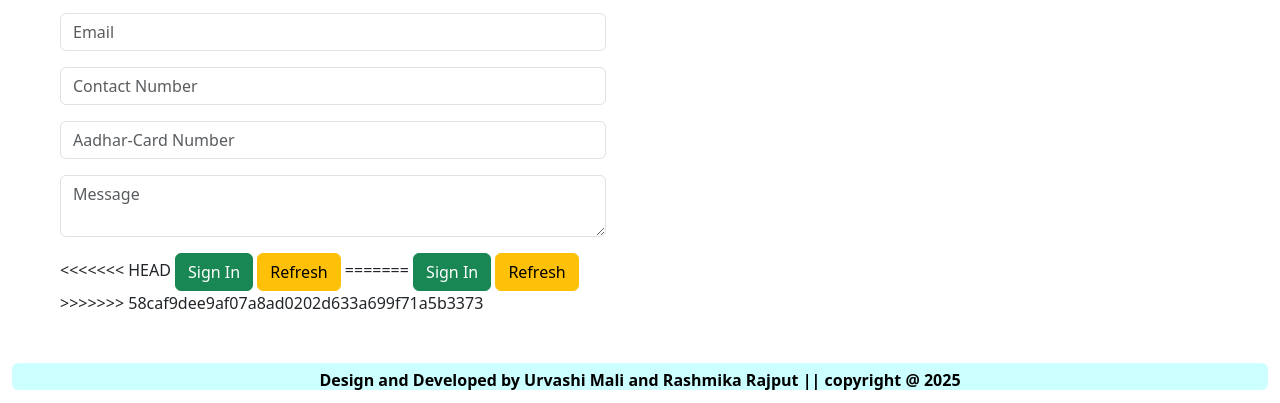
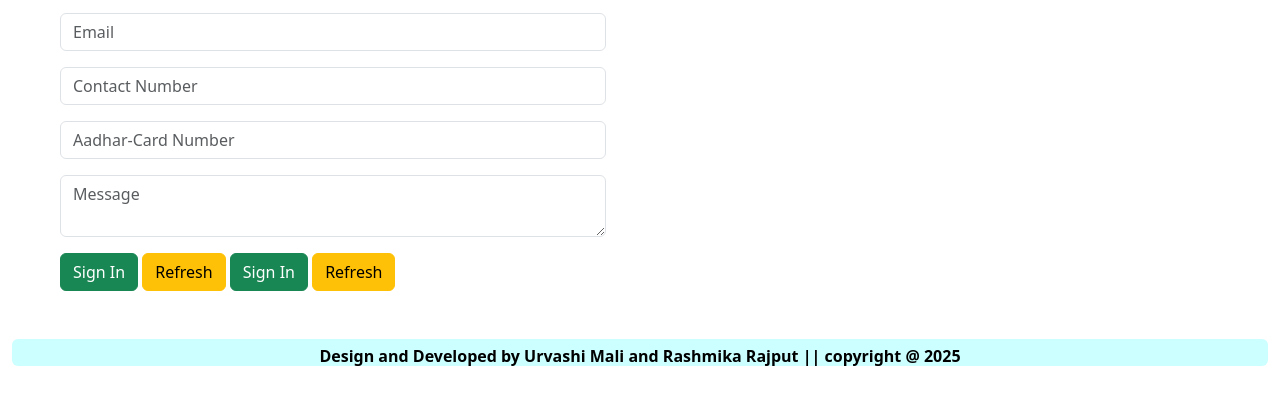
Before and after one commit to rashmi-rajput19/Civic-Complaint-Management-System, a plain HTML site: page CCMS Project/sign in.html in a window 1280 px wide. Shown: the part 397-800 px from the top of the page. Drawn offline with nearby package versions, Linux system fonts and the light colour scheme.

Commit message:
commit sign in.html

```diff
--- a/CCMS Project/sign in.html
+++ b/CCMS Project/sign in.html
@@ -71,14 +71,11 @@
                 </div>
 
                 <div class="form-group mt-3">
-<<<<<<< HEAD
                     <button class="btn btn-success" type="submit">Sign In</button>
                     <button class="btn btn-warning" type="reset">Refresh</button>
 
-=======
                     <button class="btn btn-success">Sign In</button>
                     <button class="btn btn-warning">Refresh</button>
->>>>>>> 58caf9dee9af07a8ad0202d633a699f71a5b3373
                 </div>
 
             </div>
```
Also changed, not shown: CCMS Project/sign up.html (+2 -0 lines).
